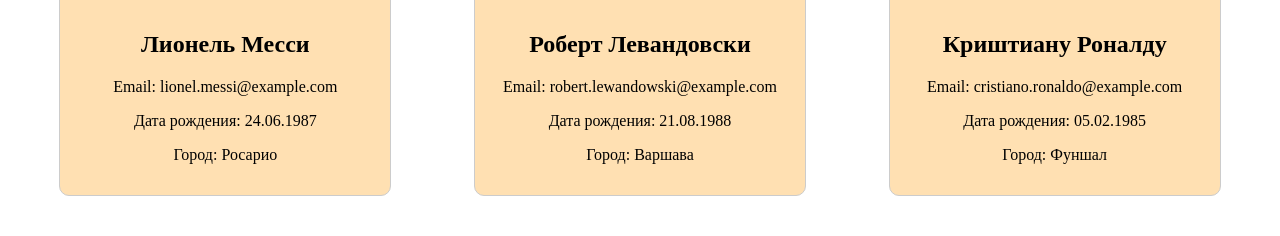
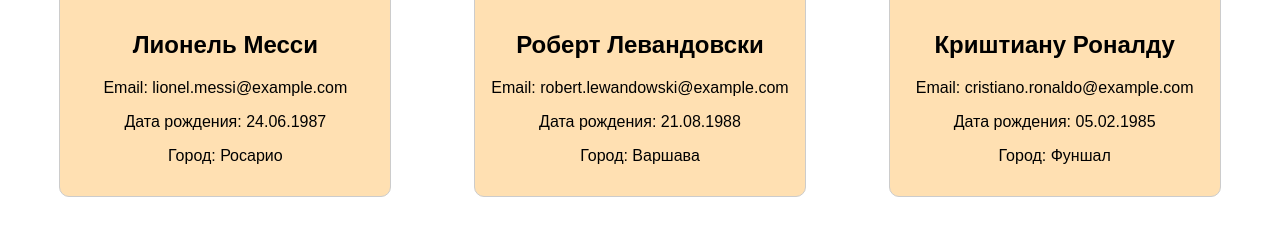
Before and after one commit to miroshnikov-aleks/VD02, a plain HTML site: page index.html in a window 1280 px wide. Shown: the part 506-742 px from the top of the page. Drawn offline with Linux system fonts and the light colour scheme.

Commit message:
new code

```diff
--- a/styles.css
+++ b/styles.css
@@ -3,6 +3,7 @@
     justify-content: space-around; /* Распределяет карточки равномерно */
     flex-wrap: wrap; /* Позволяет карточкам переноситься на новую строку при необходимости */
     padding: 10px;
+    font-family: Arial, sans-serif; /* Добавлено свойство для изменения шрифта */
 }
 
 .user-card {
@@ -14,6 +15,7 @@
     transition: transform 0.3s, box-shadow 0.3s, background-color 0.3s;
     text-align: center;
     background-color: #ffe0b2; /* Исходный цвет карточки - светло-оранжевый */
+    font-family: Arial, sans-serif; /* Добавлено свойство для изменения шрифта */
 }
 
 .user-card:hover {
```
